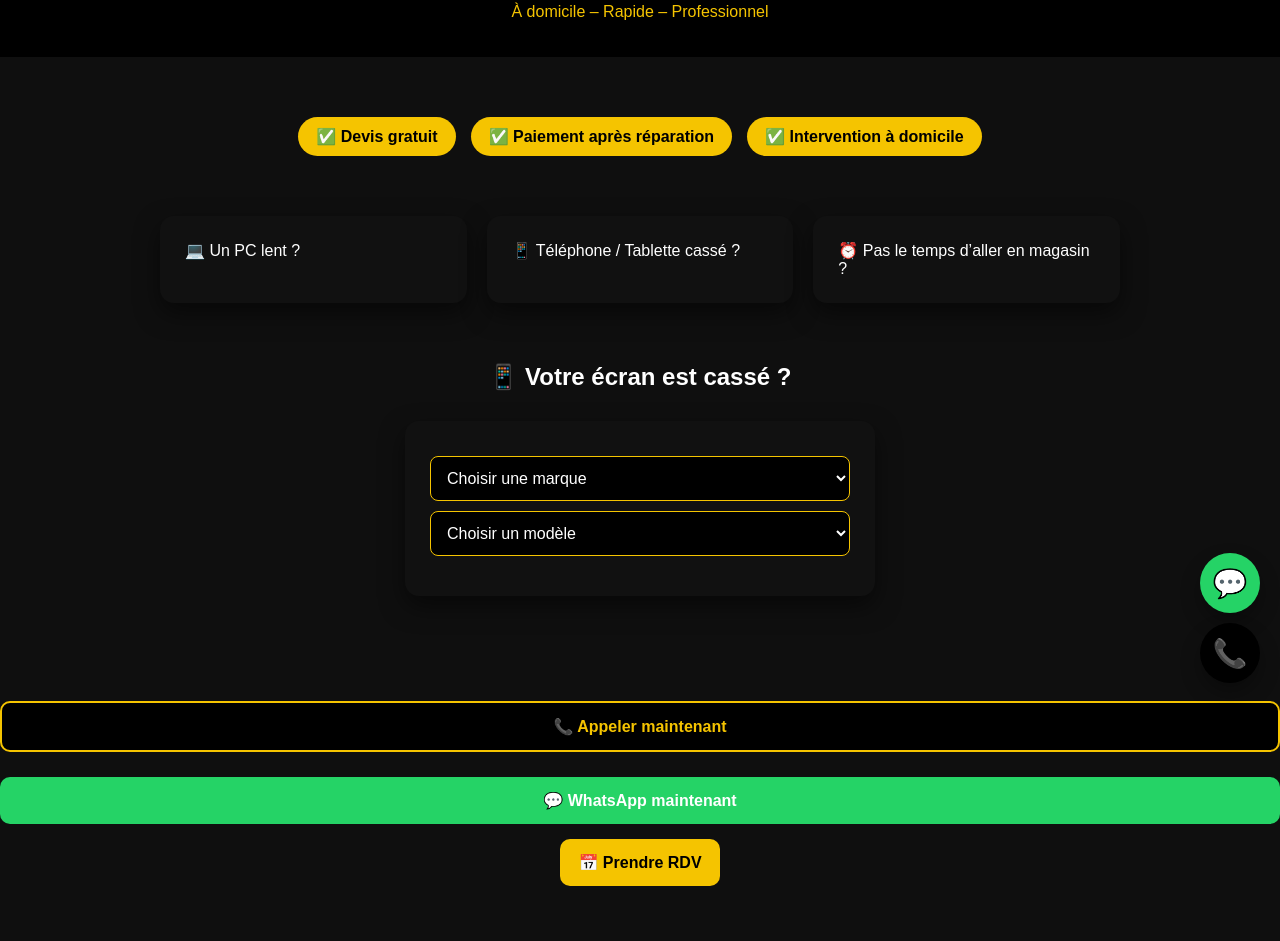
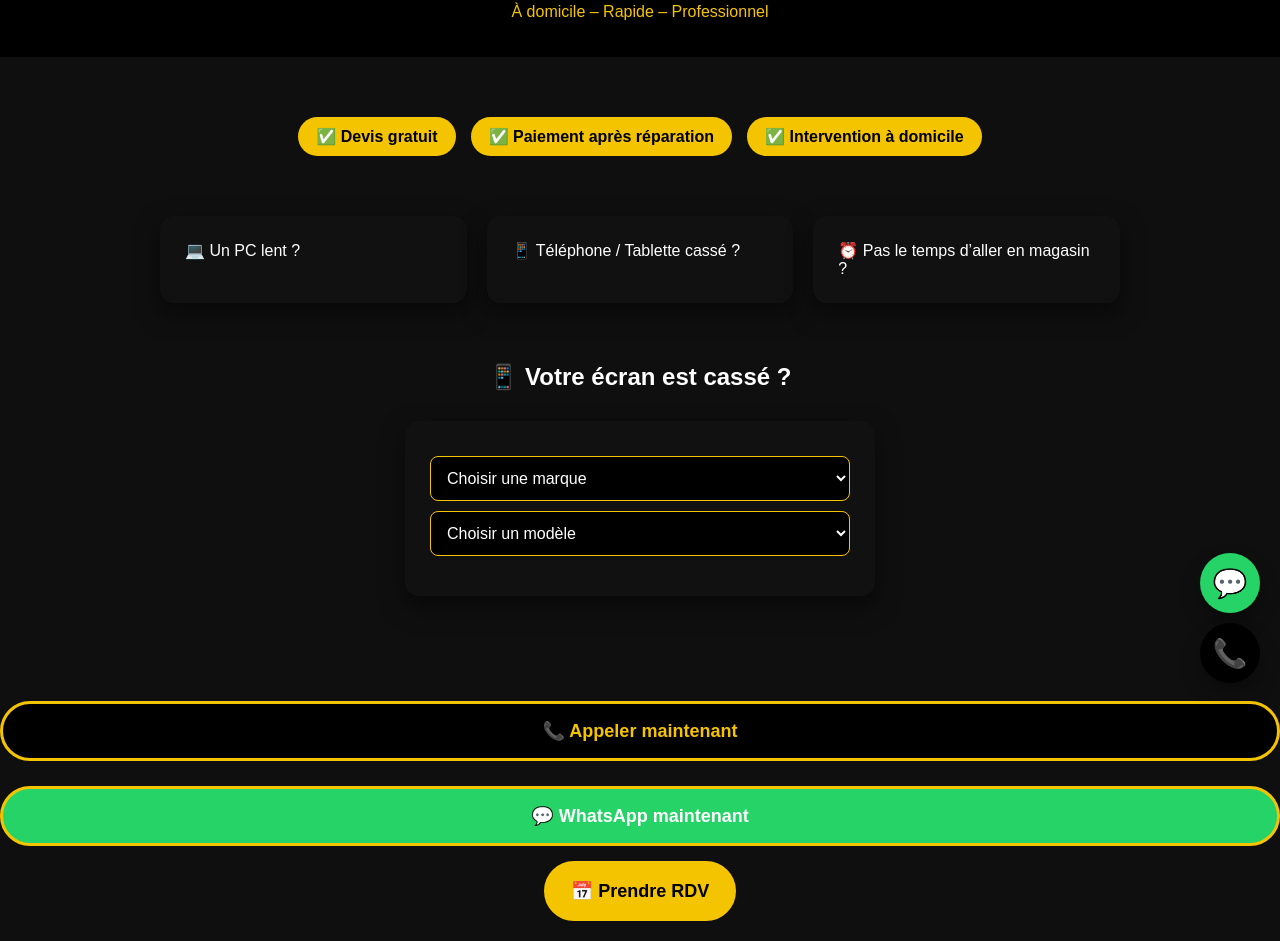
Before and after one commit to alphaly94/mon_sitepers, a plain HTML site: page index.html in a window 1280 px wide. Shown: the part 97-1038 px from the top of the page. Before the commit the page ends 1003 px from the top, so only its background shows below. Drawn offline with Linux system fonts and the light colour scheme.

```diff
--- a/index.html
+++ b/index.html
@@ -27,6 +27,27 @@
 /* Hover et focus subtils */
 button:hover{transform:scale(1.05);transition:all 0.3s ease}
 input:focus, textarea:focus, select:focus{border:2px solid #f5c400;box-shadow:0 0 10px rgba(245,196,0,0.4);outline:none}
+
+/* Style des boutons principaux pour plus de visibilité */
+button.btn-call,
+button.btn-wa,
+button.btn {
+    border-radius: 30px;          /* coins très arrondis */
+    border: 3px solid #f5c400;    /* bordure jaune vif */
+    padding: 16px 24px;           /* plus de padding pour le bouton */
+    font-size: 18px;               /* texte un peu plus grand */
+    font-weight: bold;             /* texte plus visible */
+    transition: all 0.3s ease;    /* animation hover */
+}
+
+/* Hover pour effet interactif */
+button.btn-call:hover,
+button.btn-wa:hover,
+button.btn:hover {
+    background-color: #f5c400;    /* inverse couleur au survol */
+    color: #000;
+    transform: scale(1.08);       /* léger zoom */
+}
 
 /* Boutons flottants (optionnels) */
 .call-float,.whatsapp-float{position:fixed;right:20px;width:60px;height:60px;border-radius:50%;display:flex;align-items:center;justify-content:center;color:#fff;font-size:28px;text-decoration:none;box-shadow:0 10px 20px rgba(0,0,0,.3);z-index:999}
```
